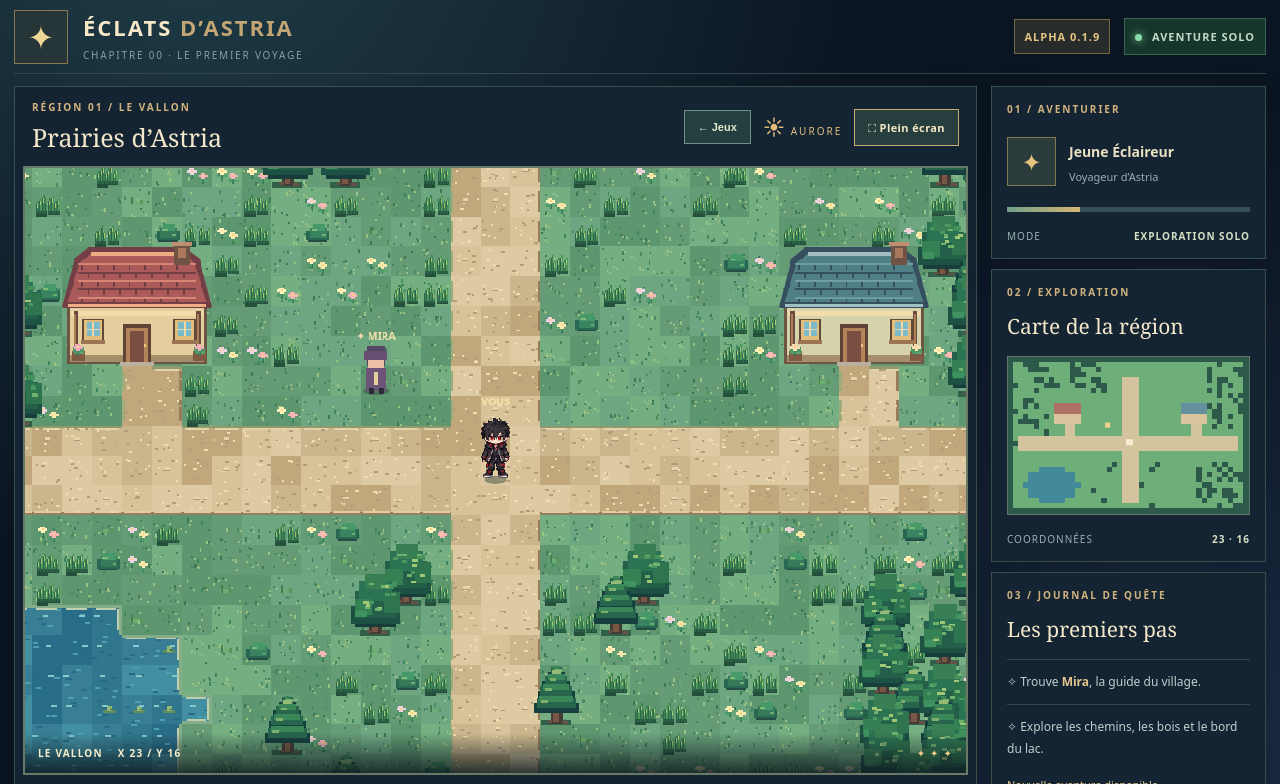
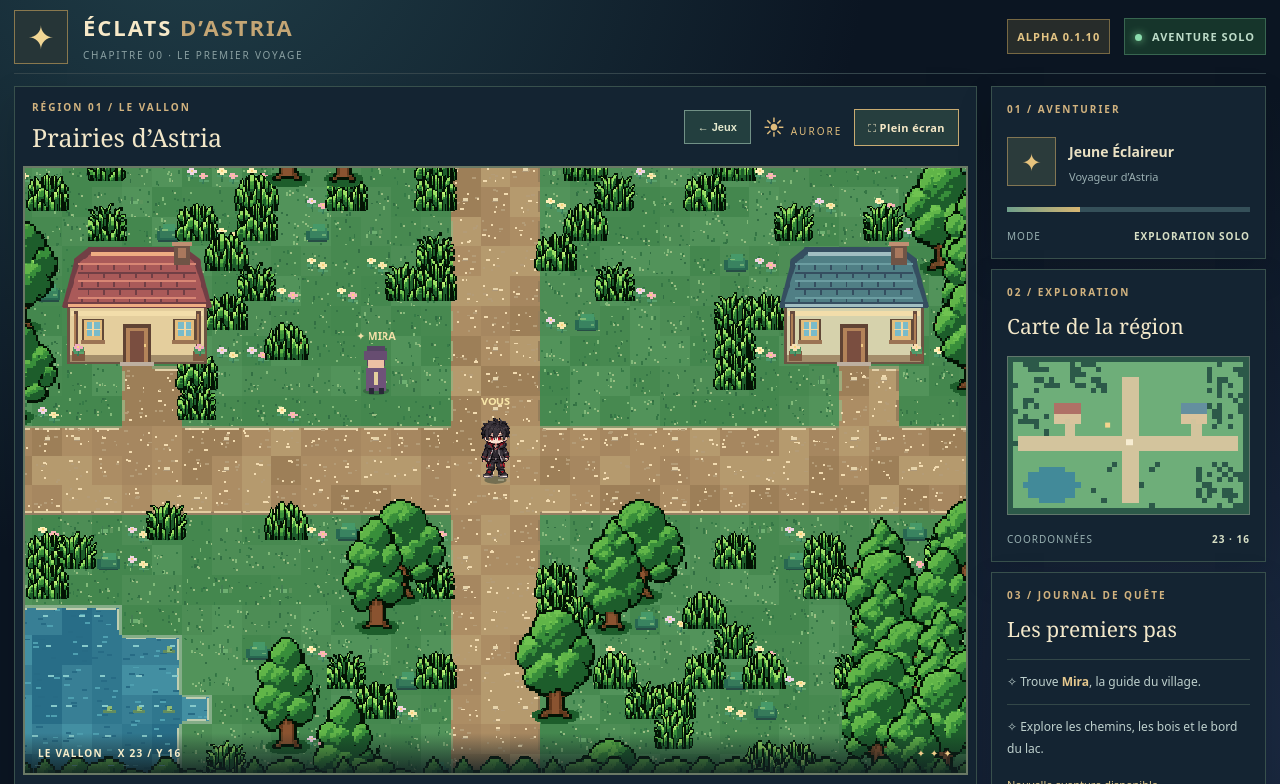
Before and after one commit to fen-min/eclats-astria, a website with bundled scripts: page docs/index.html in a window 1280 px wide. Both pictures are taken after a click on the button 640 px from the left and 450 px from the top of the page. Shown: the top 784 px of the page. Built offline with nearby package versions, Linux system fonts and the light colour scheme.

Commit message:
Intégrer les huit sprites originaux d'arbres et d'herbes validés

```diff
--- a/docs/game.js
+++ b/docs/game.js
@@ -22,6 +22,18 @@ world.width=WIDTH*TILE;
 world.height=HEIGHT*TILE;
 const g=world.getContext('2d');
 renderTerrain(g,WIDTH,HEIGHT,tileAt,noise);
+// Pendant le chargement, l'ancien décor sert de secours ;
+// lorsque l'atlas est prêt, la carte est redessinée sans changer les collisions.
+const foliageAtlas=new Image();
+foliageAtlas.onload=()=>{
+ if(foliageAtlas.naturalWidth===320&&foliageAtlas.naturalHeight===145){
+  renderTerrain(g,WIDTH,HEIGHT,tileAt,noise,foliageAtlas);
+ }else{
+  console.warn('Planche de végétation aux dimensions inattendues.');
+ }
+};
+foliageAtlas.onerror=()=>console.warn('Décors de secours affichés : atlas indisponible.');
+foliageAtlas.src=new URL('./assets/foliage-atlas.png?v=0.1.10',import.meta.url).href;
 function r(x,y,w,h,color){rect(ctx,x,y,w,h,color);}
 function drawHeroFallback(px,py,dir,moving,now){
  const x=Math.round(px-16),y=Math.round(py-69);
--- a/docs/index.html
+++ b/docs/index.html
@@ -31,7 +31,7 @@
 <div class="app" id="astria-app" hidden>
   <header class="header">
     <div class="logo"><span class="star">✦</span><div><div class="brand">ÉCLATS <span>D’ASTRIA</span></div><small>CHAPITRE 00 · LE PREMIER VOYAGE</small></div></div>
-    <div class="status"><span class="version">ALPHA 0.1.9</span><span class="tag"><b class="dot"></b> AVENTURE SOLO</span></div>
+    <div class="status"><span class="version">ALPHA 0.1.10</span><span class="tag"><b class="dot"></b> AVENTURE SOLO</span></div>
   </header>
   <main class="columns">
     <section class="frame">
--- a/docs/terrain.js
+++ b/docs/terrain.js
@@ -1,9 +1,9 @@
-// Décors originaux d'Éclats d'Astria : pixel art 32 px, arbres plus grands et clairsemés version 0.1.8.
+// Décors originaux d'Éclats d'Astria : pixel art 32 px, sprites originaux arbres et herbes validés version 0.1.10.
 const TILE_SIZE=32;
 const C={
-  grass:['#659c76','#6da680','#75ae81','#5e966f'],
-  blades:['#4f8b60','#40865e','#98c483','#3e7856'],
-  earth:['#d7c29a','#cbb58d','#decaa2','#c1a77c'],
+  grass:['#4d8d55','#478950','#52935a','#44874e'],
+  blades:['#357645','#367b47','#81b979','#326f43'],
+  earth:['#ac8d64','#a68760','#b59a6e','#9d7f58'],
   earthShade:'#ac9875',
   water:['#30778e','#387f95','#438fa2','#286d87'],
   timber:'#765542',timberDark:'#49382f',
@@ -100,9 +100,25 @@ function drawReeds(g,px,py,noise,x,y){
   }
  }
 }
-function grasses(g,x,y,type,noise){
+// Planche 320x145 : 4 arbres (80x90), 4 herbes (80x55).
+// Les images se placent par le pied afin de suivre les cases de collision.
+export const FOLIAGE_ATLAS=Object.freeze({width:320,height:145,columns:4,frameWidth:80,treeHeight:90,grassHeight:55});
+function atlasTree(g,atlas,x,y,noise){
+ const frame=choose(noise,x,y,46,4);
+ const centerX=(x+.5)*32,footY=(y+1)*32;
+ g.drawImage(atlas,frame*80,0,80,90,Math.round(centerX-56),Math.round(footY-126),112,126);
+}
+function atlasGrass(g,atlas,x,y,noise){
+ const frame=choose(noise,x,y,47,4);
+ const centerX=(x+.5)*32,footY=(y+1)*32;
+ g.drawImage(atlas,frame*80,90,80,55,Math.round(centerX-44),Math.round(footY-61),88,61);
+}
+function grasses(g,x,y,type,noise,atlas=null){
  const px=x*32,py=y*32;
- if(type==='tallgrass')drawReeds(g,px,py,noise,x,y);
+ if(type==='tallgrass'){
+  if(atlas)atlasGrass(g,atlas,x,y,noise);
+  else drawReeds(g,px,py,noise,x,y);
+ }
  if(type==='flower'){
   if(noise(x,y,57)<.25){
    shrub(g,px,py,choose(noise,x,y,58,2));
@@ -217,7 +233,7 @@ function house(g,x,y,roofVariant,doorColumn,noise){
   wildflower(g,ax+7,sy+107,red?'#f0abc0':'#f8deb2');
  }
 }
-export function renderTerrain(g,width,height,tileAt,noise){
+export function renderTerrain(g,width,height,tileAt,noise,atlas=null){
  g.imageSmoothingEnabled=false;
  for(let y=0;y<height;y++)for(let x=0;x<width;x++){
   ground(g,x,y,tileAt(x,y),noise,tileAt);
@@ -225,11 +241,14 @@ export function renderTerrain(g,width,height,tileAt,noise){
  // Avant les grands objets, poser les fleurs et buissons.
  for(let y=0;y<height;y++)for(let x=0;x<width;x++){
   const type=tileAt(x,y);
-  if(['grass','tallgrass','flower'].includes(type))grasses(g,x,y,type,noise);
+  if(['grass','tallgrass','flower'].includes(type))grasses(g,x,y,type,noise,atlas);
  }
  // Arbres en profondeur, de la rangée du fond vers celle de l'avant.
  for(let y=0;y<height;y++)for(let x=0;x<width;x++){
-  if(['tree','void'].includes(tileAt(x,y)))tree(g,x,y,noise);
+  if(['tree','void'].includes(tileAt(x,y))){
+   if(atlas)atlasTree(g,atlas,x,y,noise);
+   else tree(g,x,y,noise);
+  }
  }
  // Les maisons couvrent les tuiles techniques roof / wall / door.
  house(g,9,9,'roof',2,noise);
--- a/package.json
+++ b/package.json
@@ -1,7 +1,7 @@
 {
   "name": "eclats-astria",
   "private": true,
-  "version": "0.1.9",
+  "version": "0.1.10",
   "type": "module",
   "description": "RPG 2D solo en pixel art, jouable dans le navigateur",
   "scripts": {
```
Also changed, not shown: site/game.js (+12 -0 lines), site/index.html (+1 -1 lines), site/terrain.js (+28 -9 lines), tests/foliage-atlas.test.mjs (added, +45 -0 lines), README.md, docs/assets/foliage-atlas.png (added), site/assets/foliage-atlas.png (added).
